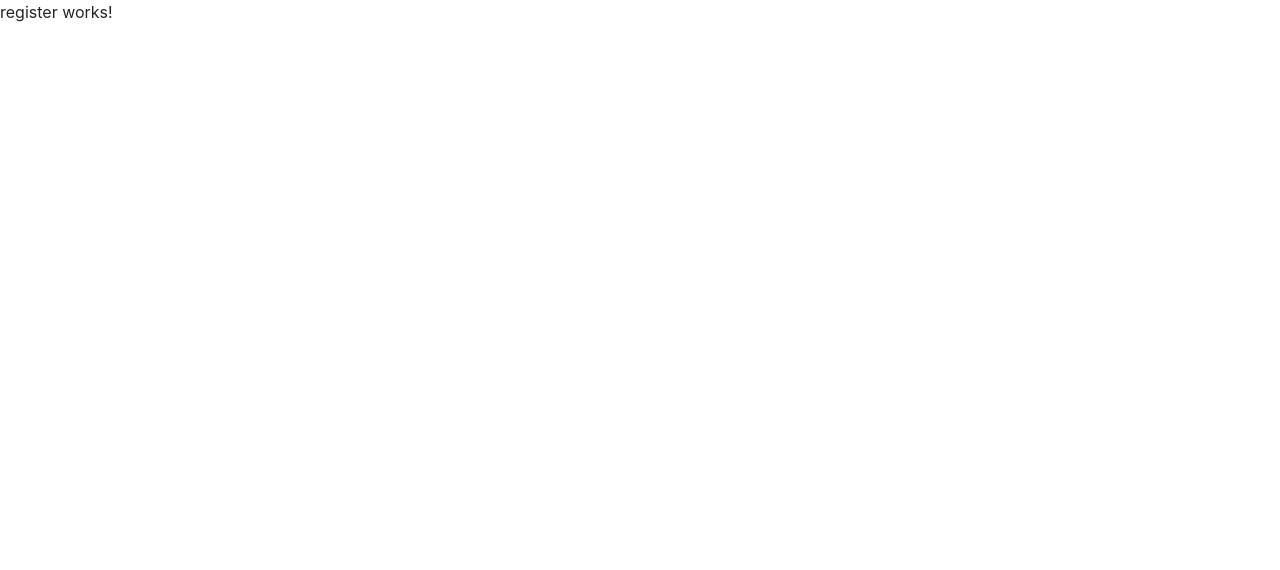
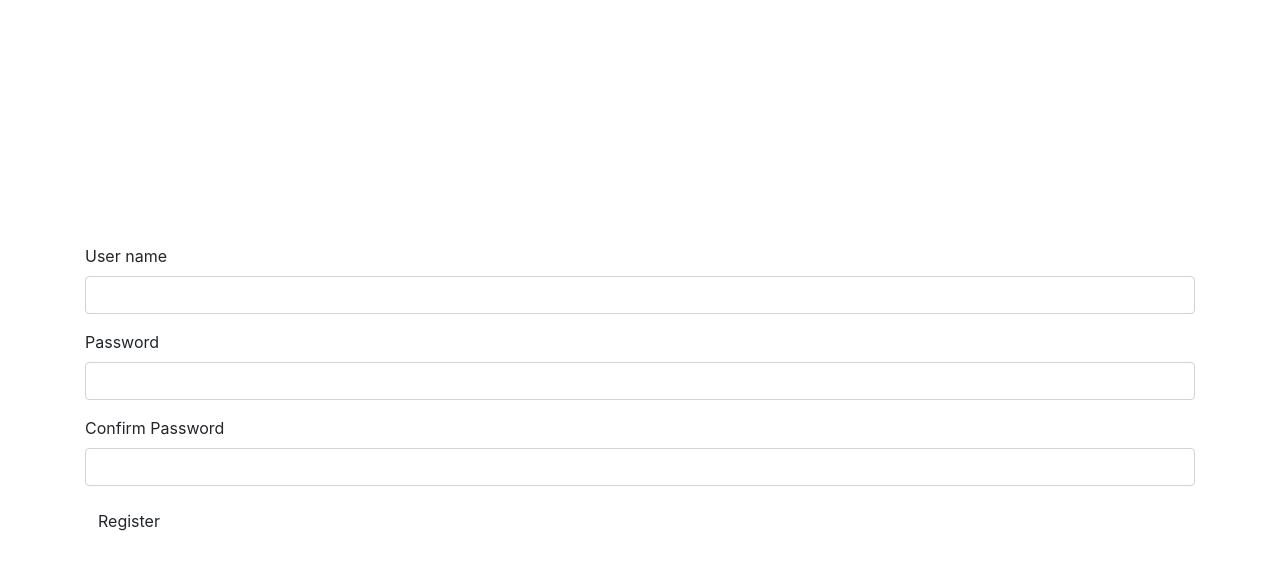
Before and after one commit to FredJiangFei/TaskManage, an Angular app in the folder TaskManage/: page /register in a window 1280 px wide. Shown: the top 570 px of the page. Built offline with nearby package versions, Linux system fonts and the light colour scheme.

Commit message:
register

```diff
--- a/TaskManage/src/app/app-routing.module.ts
+++ b/TaskManage/src/app/app-routing.module.ts
@@ -8,6 +8,7 @@ import { AuthGuard } from './guards/auth.guard';
 import { TasksComponent } from './tasks/tasks.component';
 
 const routes: Routes = [
+    { path: '',  redirectTo: 'register', pathMatch: 'full'},
     {
         path: '',
         component: HomeComponent,
--- a/TaskManage/src/app/app.module.ts
+++ b/TaskManage/src/app/app.module.ts
@@ -8,7 +8,7 @@ import { HomeComponent } from './home/home.component';
 import { NotFoundComponent } from './not-found/not-found.component';
 import { AppRoutingModule } from './app-routing.module';
 import { TasksComponent } from './tasks/tasks.component';
-import { FormsModule } from '@angular/forms';
+import { FormsModule, ReactiveFormsModule } from '@angular/forms';
 import { HttpClientModule } from '@angular/common/http';
 import { PasswordDirective } from './directives/password.directive';
 
@@ -25,6 +25,7 @@ import { PasswordDirective } from './directives/password.directive';
   imports: [
     BrowserModule,
     FormsModule,
+    ReactiveFormsModule,
     HttpClientModule,
     AppRoutingModule
   ],
--- a/TaskManage/src/app/register/register.component.css
+++ b/TaskManage/src/app/register/register.component.css
@@ -0,0 +1,7 @@
+:host{
+    display: flex;
+    justify-content: center;
+    align-items: center;
+    width: 100%;
+    height: 100%;
+}
--- a/TaskManage/src/app/register/register.component.html
+++ b/TaskManage/src/app/register/register.component.html
@@ -1,3 +1,21 @@
-<p>
-  register works!
-</p>
+<form class="container" [formGroup]="form" (ngSubmit)="register(form.value)" novalidate>
+  <div class="form-group">
+      <label for="username">User name</label>
+      <input class="form-control" type="text" formControlName="username">
+  </div>
+
+  <ng-container formGroupName="passwordGroup">
+    <div class="form-group">
+      <label for="password">Password</label>
+      <input class="form-control" type="password" formControlName="password">
+    </div>
+    <div class="form-group">
+      <label for="password">Confirm Password</label>
+      <input class="form-control" type="password"  formControlName="confirmpassword">
+    </div>
+  </ng-container>
+
+  <div class="form-group">
+      <button class="btn">Register</button>
+  </div>
+</form>
--- a/TaskManage/src/app/register/register.component.ts
+++ b/TaskManage/src/app/register/register.component.ts
@@ -1,4 +1,5 @@
 import { Component, OnInit } from '@angular/core';
+import { FormBuilder, FormGroup } from '../../../node_modules/@angular/forms';
 
 @Component({
   selector: 'app-register',
@@ -6,10 +7,22 @@ import { Component, OnInit } from '@angular/core';
   styleUrls: ['./register.component.css']
 })
 export class RegisterComponent implements OnInit {
+  form: FormGroup;
 
-  constructor() { }
+  constructor(private fb: FormBuilder) { }
 
   ngOnInit() {
+    this.form = this.fb.group(
+      {
+        username: [''],
+        passwordGroup: this.fb.group({
+          password: [''],
+          confirmpassword: ['']
+        })
+      });
   }
 
+  register(value: any) {
+      console.log(value);
+  }
 }
```
